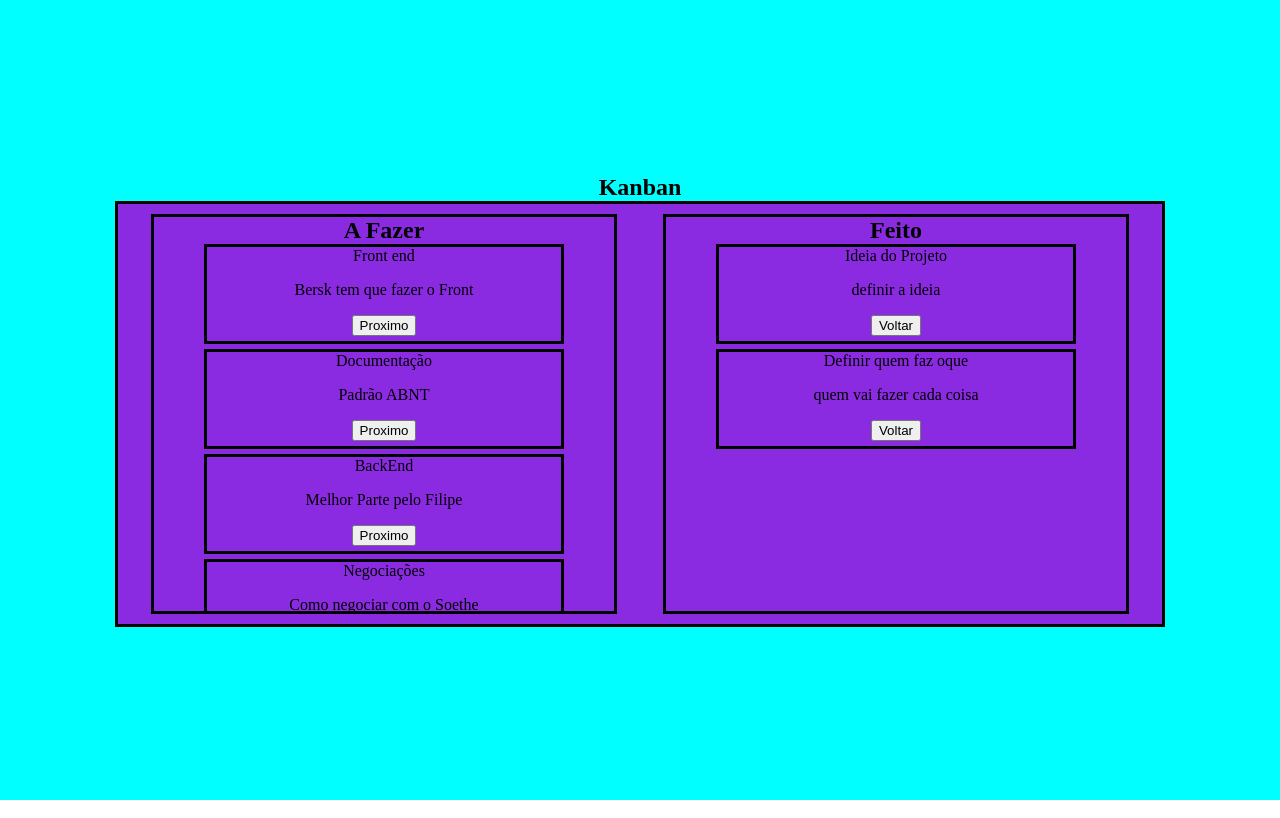
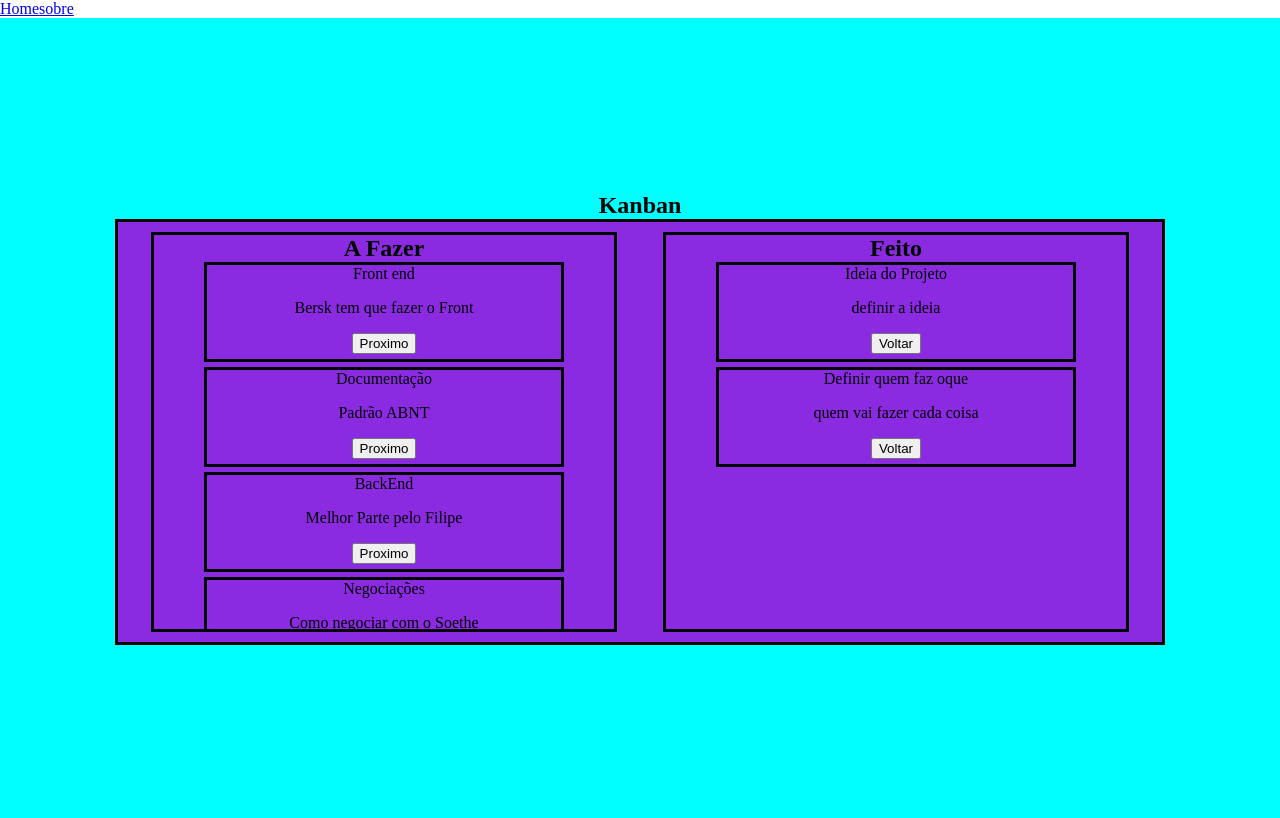
Before and after one commit to ViniciusAcordiSoethe/Kanban, a Vue app: page / in a window 1280 px wide. Built offline with nearby package versions, Linux system fonts and the light colour scheme.

Commit message:
Colocar Routes no Projeto

```diff
--- a/package.json
+++ b/package.json
@@ -8,7 +8,8 @@
     "lint": "eslint . --ext .vue,.js,.jsx,.cjs,.mjs --fix --ignore-path .gitignore"
   },
   "dependencies": {
-    "vue": "^3.2.33"
+    "vue": "^3.2.33",
+    "vue-router": "^4.0.15"
   },
   "devDependencies": {
     "@rushstack/eslint-patch": "^1.1.0",
--- a/src/App.vue
+++ b/src/App.vue
@@ -1,89 +1,13 @@
 <script>
-import Conteudo from './assets/components/conteudo.vue';
-export default{
-  components: { Conteudo },
-  data(){
-    return{
-      conteudos:[
-        {conteudoid:"afazer" , titulo:"A Fazer",
-        cards:[
-        {id:1 , nome: "Front end" , cont:"Bersk tem que fazer o Front"},
-        {id:2 , nome: "Documentação" , cont:"Padrão ABNT"},
-        {id:5 , nome: "BackEnd" , cont:"Melhor Parte pelo Filipe"},
-        {id:6 , nome: "Negociações" , cont:"Como negociar com o Soethe"},
-        {id:7 , nome: "Festa" , cont:"Comemorar a parte 1"},
-        ]},
-        {conteudoid:"feito" , titulo:"Feito",
-        cards:[
-        {id:3 , nome: "Ideia do Projeto" , cont:"definir a ideia"},
-        {id:4 , nome: "Definir quem faz oque" , cont:"quem vai fazer cada coisa"},
-        ]},
-      ]
-    }
-  },
-  methods:{
-    scragbadum(id , idconteudo){
-       function procurarIndice(arraySearch, atributo, valor){
-       var cont=0;
-       var indices=[];
-       for(var i in arraySearch){
-          var row = arraySearch[i];
-         if(row[atributo]==valor){
-           indices.push(cont)
-          }
-          cont++;
-        }
-      return indices;
-      }
-      if (idconteudo == 'afazer'){
-      const idc = procurarIndice(this.conteudos[0].cards,"id",id)
 
-       this.conteudos[1].cards.push({id:this.conteudos[0].cards[idc[0]].id, nome:this.conteudos[0].cards[idc[0]].nome, cont:this.conteudos[0].cards[idc[0]].cont});
-       this.conteudos[0].cards.splice(idc[0],1);
-      }if(idconteudo == 'feito'){
-      const idc = procurarIndice(this.conteudos[1].cards,"id",id)
-
-       this.conteudos[0].cards.push({id:this.conteudos[1].cards[idc[0]].id, nome:this.conteudos[1].cards[idc[0]].nome, cont:this.conteudos[1].cards[idc[0]].cont});
-       this.conteudos[1].cards.splice(idc[0],1);
-      }
-
-
-    }
-  }
-};
 </script>
 <template>
-  <section id="kanbanGrande">
-    <h1>Kanban</h1>
-    <div id="kanbanPrincipal">
-      <Conteudo v-for="conteudo in conteudos" :key="conteudo.conteudoid" :conteudo="conteudo" @scragbadum="scragbadum" />
-    </div>
-  </section>
+    <nav>
+      <Router-link to="/">Home</Router-link>
+      <Router-link to="/sobre">sobre</Router-link>
+    </nav>
+  <Router-view />
 </template>
 <style>
-body,
-h1,
-html {
-  margin: 0px;
-}
-#kanbanGrande {
-  background-color: aqua;
-  width: 100vw;
-  height: 100vh;
-  margin: 0px;
-  display: flex;
-  flex-direction: column;
-  justify-content: center;
-  align-items: center;
-}
-#kanbanPrincipal {
-  border: solid black;
-  background-color: blueviolet;
-  display: flex;
-  padding: 10px;
-  justify-content: space-around;
-  width: 80%;
-  height: 50vh;
 
-}
 </style>
--- /dev/null
+++ b/src/assets/views/home.vue
@@ -0,0 +1,89 @@
+<script>
+import Conteudo from '@/assets/components/conteudo.vue';
+export default{
+  components: { Conteudo },
+  data(){
+    return{
+      conteudos:[
+        {conteudoid:"afazer" , titulo:"A Fazer",
+        cards:[
+        {id:1 , nome: "Front end" , cont:"Bersk tem que fazer o Front"},
+        {id:2 , nome: "Documentação" , cont:"Padrão ABNT"},
+        {id:5 , nome: "BackEnd" , cont:"Melhor Parte pelo Filipe"},
+        {id:6 , nome: "Negociações" , cont:"Como negociar com o Soethe"},
+        {id:7 , nome: "Festa" , cont:"Comemorar a parte 1"},
+        ]},
+        {conteudoid:"feito" , titulo:"Feito",
+        cards:[
+        {id:3 , nome: "Ideia do Projeto" , cont:"definir a ideia"},
+        {id:4 , nome: "Definir quem faz oque" , cont:"quem vai fazer cada coisa"},
+        ]},
+      ]
+    }
+  },
+  methods:{
+    scragbadum(id , idconteudo){
+       function procurarIndice(arraySearch, atributo, valor){
+       var cont=0;
+       var indices=[];
+       for(var i in arraySearch){
+          var row = arraySearch[i];
+         if(row[atributo]==valor){
+           indices.push(cont)
+          }
+          cont++;
+        }
+      return indices;
+      }
+      if (idconteudo == 'afazer'){
+      const idc = procurarIndice(this.conteudos[0].cards,"id",id)
+
+       this.conteudos[1].cards.push({id:this.conteudos[0].cards[idc[0]].id, nome:this.conteudos[0].cards[idc[0]].nome, cont:this.conteudos[0].cards[idc[0]].cont});
+       this.conteudos[0].cards.splice(idc[0],1);
+      }if(idconteudo == 'feito'){
+      const idc = procurarIndice(this.conteudos[1].cards,"id",id)
+
+       this.conteudos[0].cards.push({id:this.conteudos[1].cards[idc[0]].id, nome:this.conteudos[1].cards[idc[0]].nome, cont:this.conteudos[1].cards[idc[0]].cont});
+       this.conteudos[1].cards.splice(idc[0],1);
+      }
+
+
+    }
+  }
+};
+</script>
+<template>
+  <section id="kanbanGrande">
+    <h1>Kanban</h1>
+    <div id="kanbanPrincipal">
+      <Conteudo v-for="conteudo in conteudos" :key="conteudo.conteudoid" :conteudo="conteudo" @scragbadum="scragbadum" />
+    </div>
+  </section>
+</template>
+<style>
+body,
+h1,
+html {
+  margin: 0px;
+}
+#kanbanGrande {
+  background-color: aqua;
+  width: 100vw;
+  height: 100vh;
+  margin: 0px;
+  display: flex;
+  flex-direction: column;
+  justify-content: center;
+  align-items: center;
+}
+#kanbanPrincipal {
+  border: solid black;
+  background-color: blueviolet;
+  display: flex;
+  padding: 10px;
+  justify-content: space-around;
+  width: 80%;
+  height: 50vh;
+
+}
+</style>
--- /dev/null
+++ b/src/assets/views/sobre.vue
@@ -0,0 +1,3 @@
+<template>
+    <h1>Cheguei aqui Soethe</h1>
+</template>
--- a/src/main.js
+++ b/src/main.js
@@ -1,4 +1,6 @@
 import { createApp } from 'vue'
 import App from './App.vue'
+import router from './router'
 
-createApp(App).mount('#app')
+
+createApp(App).use(router).mount('#app')
--- /dev/null
+++ b/src/router.js
@@ -0,0 +1,20 @@
+import {createRouter, createWebHistory} from 'vue-router'
+import Home from '@/assets/views/home.vue'
+import sobre from '@/assets/views/sobre.vue'
+const routes = [
+    {
+        path:'/',
+        name:'home',
+        component:  Home
+    },
+    {
+        path:'/sobre',
+        name:'sobre',
+        component:  sobre
+    }
+]
+const router = createRouter({
+    history: createWebHistory(),
+    routes
+})
+export default router
--- a/vite.config.js
+++ b/vite.config.js
@@ -11,5 +11,5 @@ export default defineConfig({
       '@': fileURLToPath(new URL('./src', import.meta.url))
     }
   },
-  base: '/Kanban'
+  base:'/Kanban'
 })
```
Also changed, not shown: 1 other file (tests, documents, lock files or other folders).
